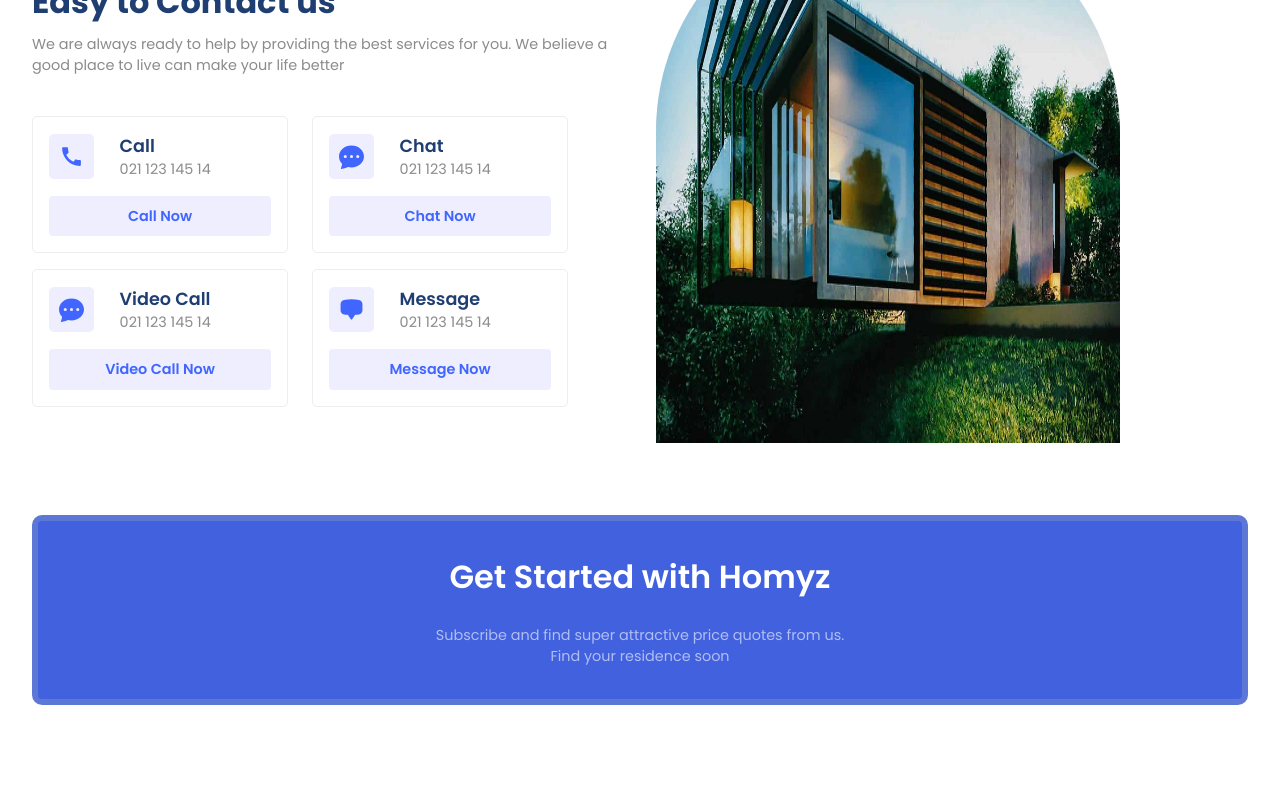
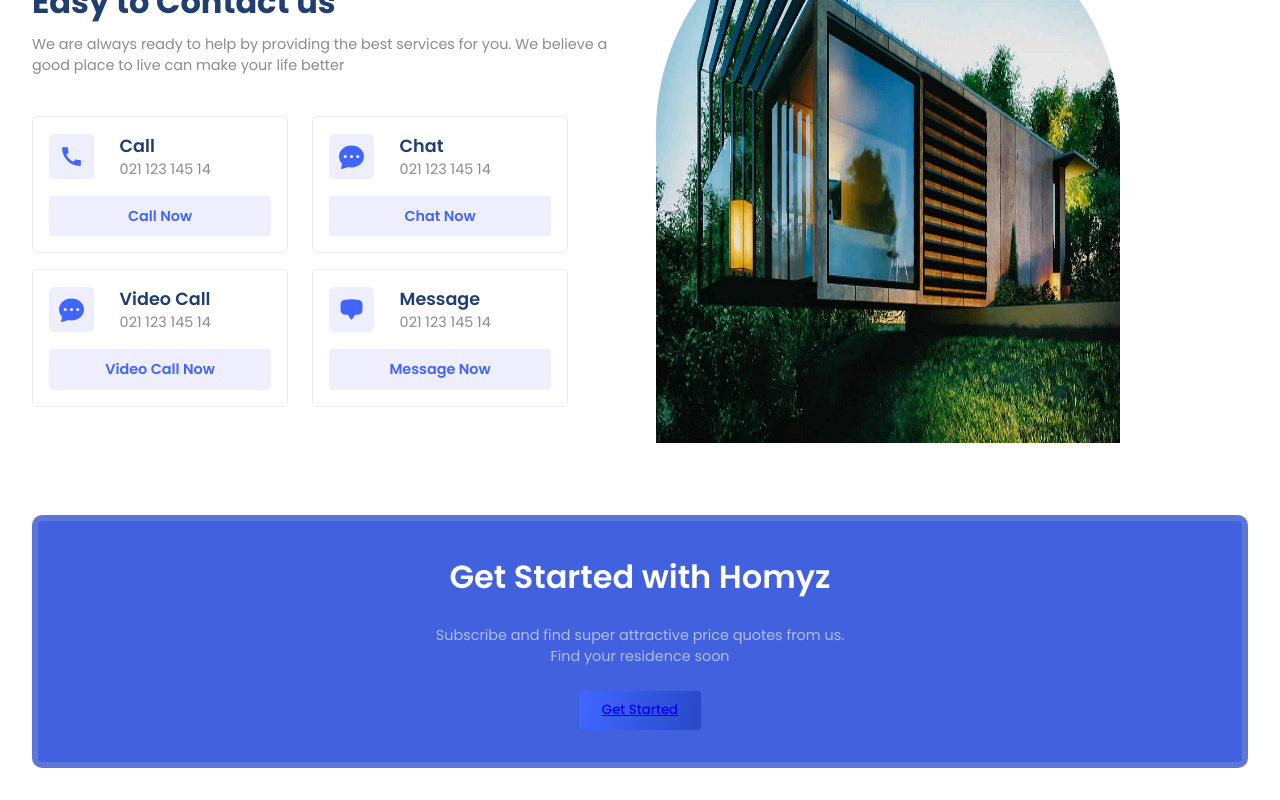
Before and after one commit to noahnoahnoahtran/Web_Dev, a React (Create React App) app in the folder Website/8_real_estate/: page / in a window 1280 px wide. Shown: the part 2220-3020 px from the top of the page. Before the commit the page ends 2957 px from the top, so only its background shows below. Built offline with nearby package versions, Linux system fonts and the light colour scheme.

Commit message:
feat(get started): add button

```diff
--- a/Website/8_real_estate/src/components/GetStarted/GetStarted.jsx
+++ b/Website/8_real_estate/src/components/GetStarted/GetStarted.jsx
@@ -12,6 +12,9 @@ function GetStarted() {
             <br />
             Find your residence soon
           </span>
+          <button className="button">
+            <a href="mailto:abc@gmail.com">Get Started</a>
+          </button>
         </div>
       </div>
     </section>
```
